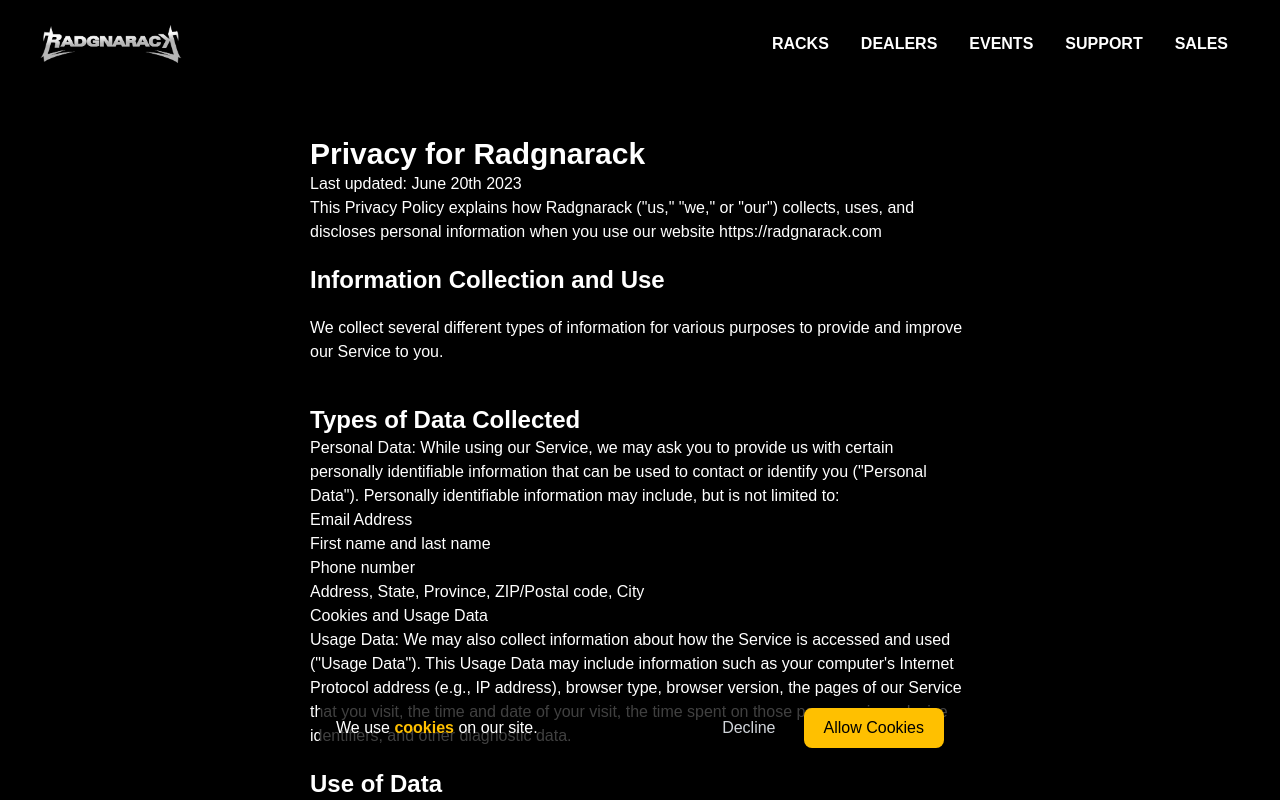
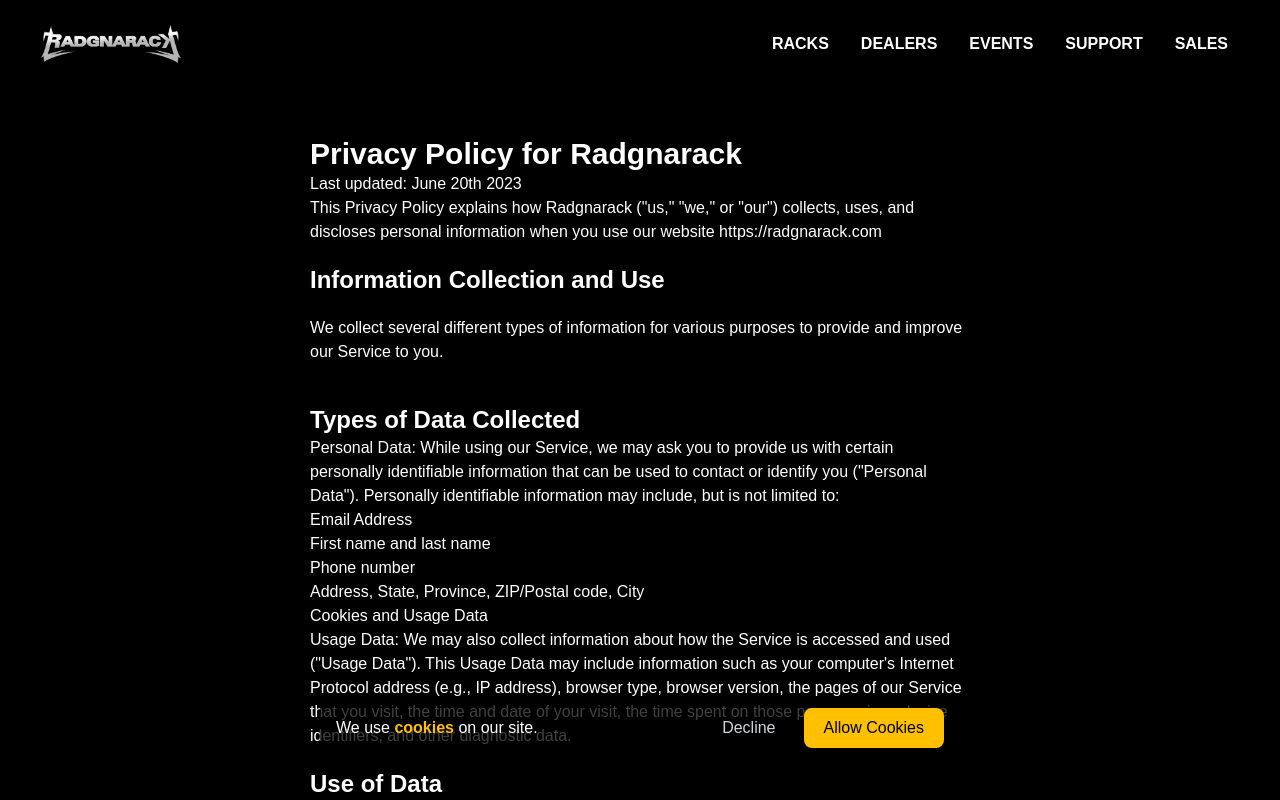
Before and after one commit to ErikRobles/radgnarack, a Next.js app: page /privacy in a window 1280 px wide. Shown: the top 800 px of the page. Built offline with nearby package versions, Linux system fonts and the light colour scheme.

Commit message:
added the word policy to privacy policy

```diff
--- a/app/privacy/page.jsx
+++ b/app/privacy/page.jsx
@@ -6,7 +6,7 @@
     <section id="cookies" className="bg-black text-white">
       <div className="custom-container mx-auto px-5 pt-24">
         <div className="py-10">
-          <h1 className="text-3xl font-bold">Privacy for Radgnarack</h1>
+          <h1 className="text-3xl font-bold">Privacy Policy for Radgnarack</h1>
           <p>Last updated: June 20th 2023</p>
           <p>
             This Privacy Policy explains how Radgnarack (&quot;us,&quot;
```
